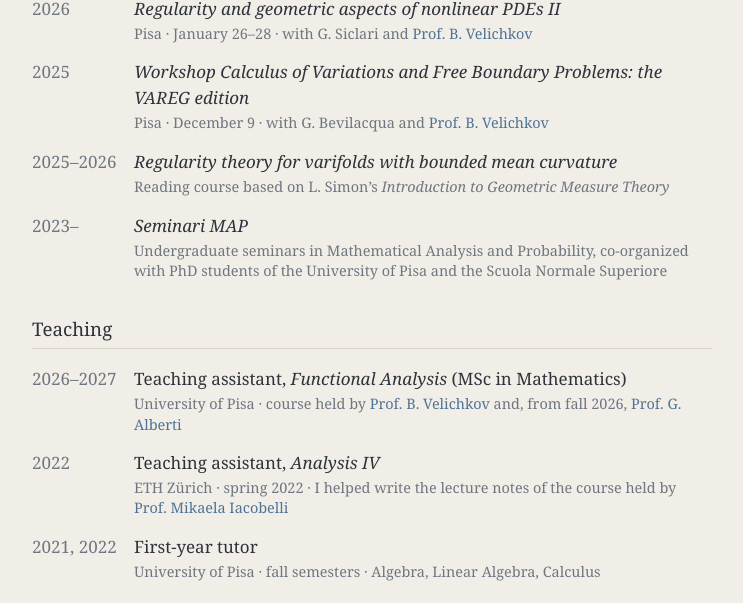
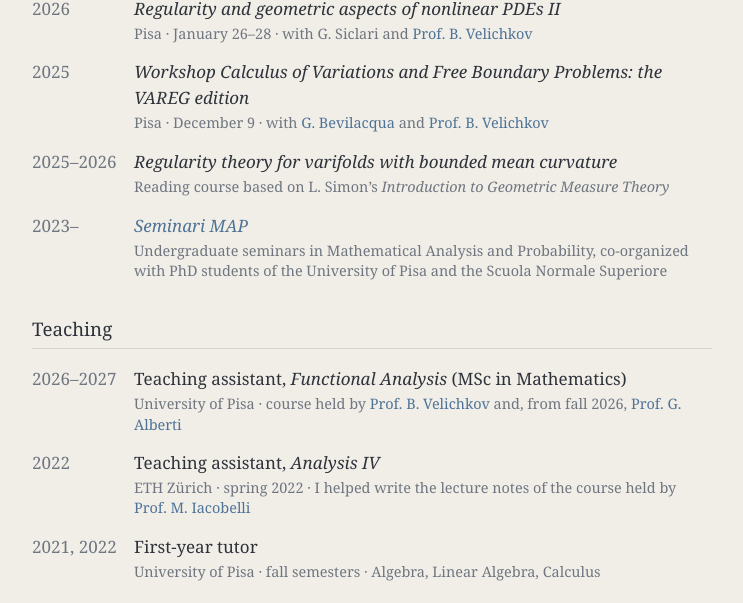
Before and after one commit to filippo-paiano/filippo-paiano.github.io, a Jekyll site: the page built from activities/index.md, in a window 1280 px wide. Shown: the part 873-1476 px from the top of the page, without its empty margins (268-1011 px from the left). Built offline with Jekyll 4.4.1, drawn with Linux system fonts in a browser that asks for light colours.

Commit message:
Activities: Iacobelli name, Bevilacqua and Seminari MAP links
Claude-Session: https://claude.ai/code/session_018UZrciDP6T6e3sJ4zKnGfe

Co-authored-by: Claude <noreply@anthropic.com>

```diff
--- a/_data/activities.yml
+++ b/_data/activities.yml
@@ -12,13 +12,13 @@
 - section: "Organization"
   items:
     - { year: 2026, title: "*Regularity and geometric aspects of nonlinear PDEs II*", note: "Pisa · January 26–28 · with G. Siclari and [Prof. B. Velichkov](http://www.velichkov.it/)" }
-    - { year: 2025, title: "*Workshop Calculus of Variations and Free Boundary Problems: the VAREG edition*", note: "Pisa · December 9 · with G. Bevilacqua and [Prof. B. Velichkov](http://www.velichkov.it/)" }
+    - { year: 2025, title: "*Workshop Calculus of Variations and Free Boundary Problems: the VAREG edition*", note: "Pisa · December 9 · with [G. Bevilacqua](https://sites.google.com/view/giuliabevilacquamath/home-page) and [Prof. B. Velichkov](http://www.velichkov.it/)" }
     - { year: "2025–2026", title: "*Regularity theory for varifolds with bounded mean curvature*", note: "Reading course based on L. Simon's *Introduction to Geometric Measure Theory*" }
-    - { year: "2023–", title: "*Seminari MAP*", note: "Undergraduate seminars in Mathematical Analysis and Probability, co-organized with PhD students of the University of Pisa and the Scuola Normale Superiore" }
+    - { year: "2023–", title: "[*Seminari MAP*](https://sites.google.com/view/seminarimap/home-page)", note: "Undergraduate seminars in Mathematical Analysis and Probability, co-organized with PhD students of the University of Pisa and the Scuola Normale Superiore" }
 - section: "Teaching"
   items:
     - { year: "2026–2027", title: "Teaching assistant, *Functional Analysis* (MSc in Mathematics)", note: "University of Pisa · course held by [Prof. B. Velichkov](http://www.velichkov.it/) and, from fall 2026, [Prof. G. Alberti](https://people.dm.unipi.it/alberti/)" }
-    - { year: 2022, title: "Teaching assistant, *Analysis IV*", note: "ETH Zürich · spring 2022 · I helped write the lecture notes of the course held by [Prof. Mikaela Iacobelli](https://people.math.ethz.ch/~imikaela/)" }
+    - { year: 2022, title: "Teaching assistant, *Analysis IV*", note: "ETH Zürich · spring 2022 · I helped write the lecture notes of the course held by [Prof. M. Iacobelli](https://people.math.ethz.ch/~imikaela/)" }
     - { year: "2021, 2022", title: "First-year tutor", note: "University of Pisa · fall semesters · Algebra, Linear Algebra, Calculus" }
 - section: "Projects"
   items:
```
